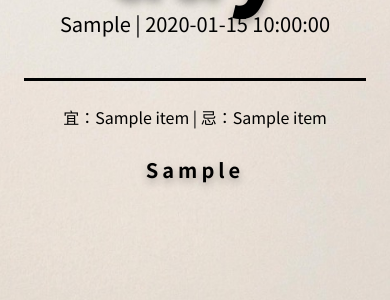
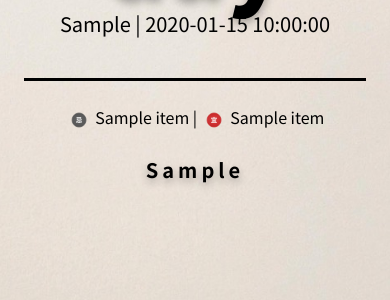
Before and after one commit to bryant-lim/lakjit, a Flask app: template templates/index.html in a window 390 px wide. Shown: the part 476-776 px from the top of the page. Run offline with Flask 3, Linux system fonts and the light colour scheme; the template is opened without the code that fills it: most values are stand-ins (such as "Sample title", 1, 10 or a date in 2020).

Commit message:
Replace Yi & Ji text with icon images and limit to 3 activities
- Added yi-icon.png (gray circle with 宜)
- Added ji-icon.png (red circle with 忌)
- Updated HTML to use images instead of text
- Limited activities to 3 items each (was 4)
- Added CSS styling for yi-ji-icon class
- Updated both static HTML and Flask template
- Updated app.py to limit activities to 3

```diff
--- a/app.py
+++ b/app.py
@@ -81,8 +81,8 @@ def index():
         'daily_quote': daily_quote,
         'lunar_date': lunar_date,
         'lunar_date_short': lunar_date_short,
-        'good_for': lunar.getDayYi()[:4],  # Limit to 4 items
-        'bad_for': lunar.getDayJi()[:4],   # Limit to 4 items
+        'good_for': lunar.getDayYi()[:3],  # Limit to 3 items
+        'bad_for': lunar.getDayJi()[:3],   # Limit to 3 items
         'day_progress': round(day_progress, 2),  # Percentage of day elapsed
         'countdown_days': days_remaining,
         'countdown_hours': hours_remaining,
--- a/static/style.css
+++ b/static/style.css
@@ -631,3 +631,24 @@ body.night-mode .share-button svg {
     letter-spacing: 0.2em;
     text-shadow: 0 4px 8px rgba(0, 0, 0, 0.3);
 }
+
+/* ============================================
+   YI & JI ICONS
+   ============================================ */
+
+/* Yi and Ji Icon Images */
+.yi-ji-icon {
+    height: 20px;
+    width: 20px;
+    vertical-align: middle;
+    margin: 0 4px;
+    display: inline-block;
+}
+
+/* Responsive sizing for mobile */
+@media (max-width: 768px) {
+    .yi-ji-icon {
+        height: 18px;
+        width: 18px;
+    }
+}
--- a/templates/index.html
+++ b/templates/index.html
@@ -69,7 +69,9 @@
 
             <!-- Activities Section (Yi & Ji inline) -->
             <div class="activities">
-                宜：{% for item in good_for %}{{ item }}{% if not loop.last %}，{% endif %}{% endfor %} | 忌：{% for item in
+                <img src="{{ url_for('static', filename='yi-icon.png') }}" alt="宜" class="yi-ji-icon"> {% for item in
+                good_for %}{{ item }}{% if not loop.last %}，{% endif %}{% endfor %} | <img
+                    src="{{ url_for('static', filename='ji-icon.png') }}" alt="忌" class="yi-ji-icon"> {% for item in
                 bad_for %}{{ item }}{% if not loop.last %}，{% endif %}{% endfor %}
             </div>
 
```
Also changed, not shown: index.html (+8 -6 lines), static/ji-icon.png (added), static/yi-icon.png (added).
